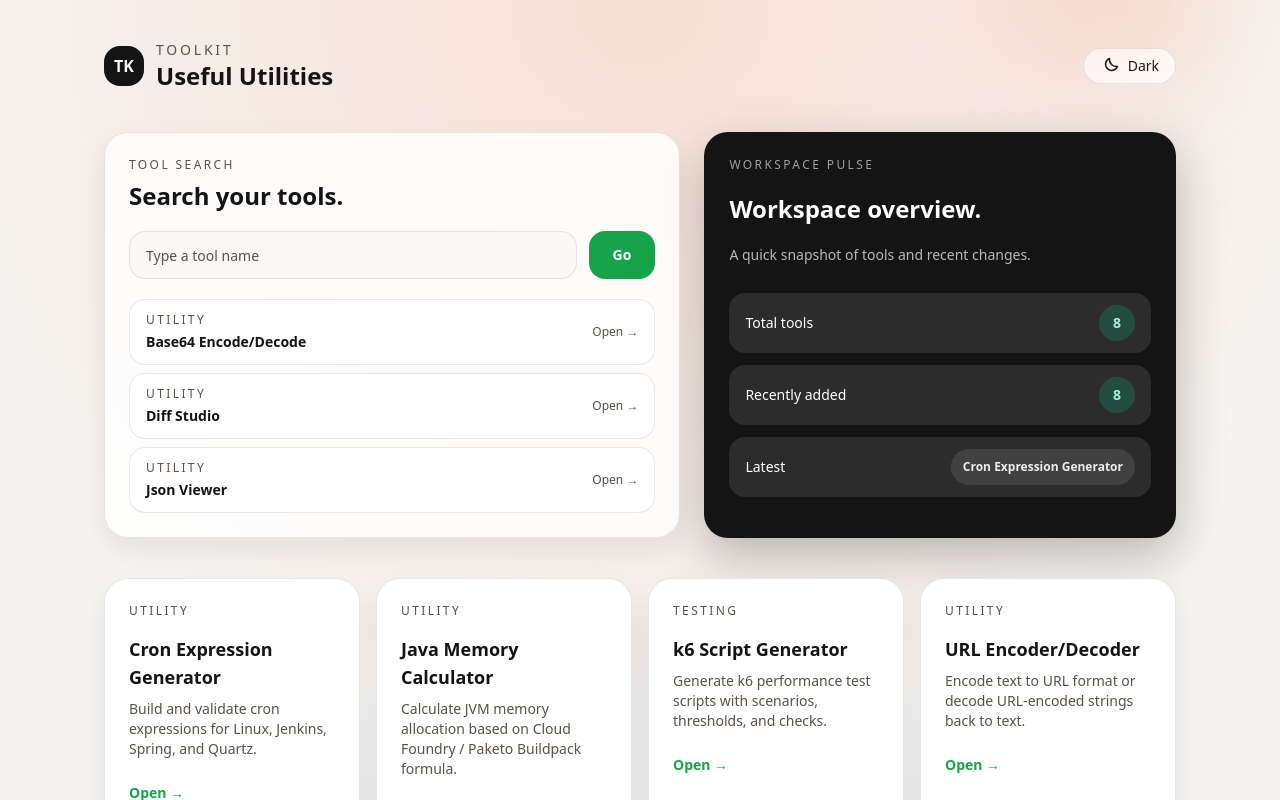
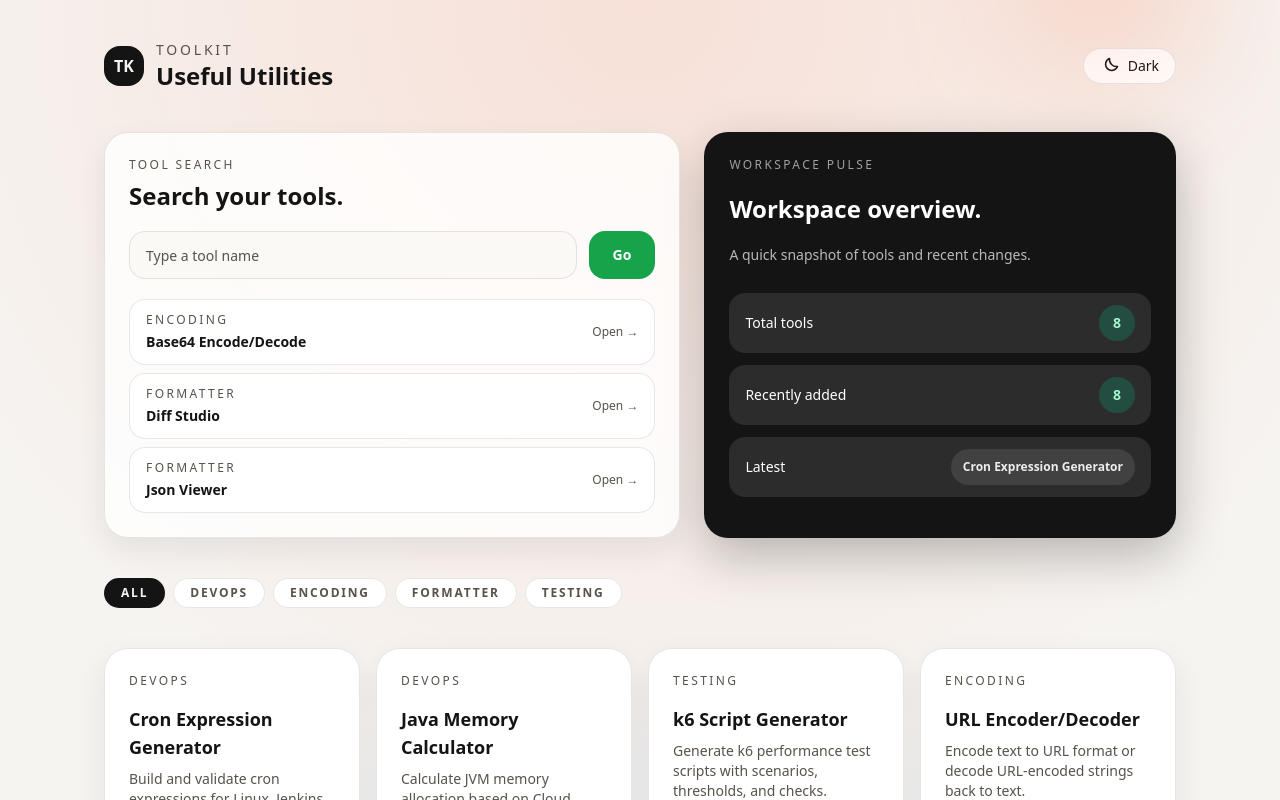
Before and after one commit to eottabom/toolkit, a Next.js app: page / in a window 1280 px wide. Shown: the top 800 px of the page. Built offline with nearby package versions, Linux system fonts and the light colour scheme.

Commit message:
feat: 카테고리 구분 기능 추가 (#13)

```diff
--- a/src/app/page.tsx
+++ b/src/app/page.tsx
@@ -11,11 +11,18 @@ import {Input} from "@/components/ui/input";
 export default function Home() {
   const {theme, mounted, toggleTheme} = useTheme();
   const [query, setQuery] = useState("");
+  const [selectedTag, setSelectedTag] = useState<string | null>(null);
+
+  const allTags = useMemo(() => [...new Set(tools.map((t) => t.tag))].sort(), []);
 
   const filteredTools = useMemo(() => {
+    let result = tools;
+    if (selectedTag) {
+      result = result.filter((t) => t.tag === selectedTag);
+    }
     const q = query.trim().toLowerCase();
-    if (!q) return tools;
-    return tools.filter((tool) => {
+    if (q) {
+      result = result.filter((tool) => {
         return (
           tool.title.toLowerCase().includes(q) ||
           tool.desc.toLowerCase().includes(q) ||
@@ -23,7 +30,9 @@ export default function Home() {
           tool.slug.toLowerCase().includes(q)
         );
       });
-  }, [query]);
+    }
+    return result;
+  }, [query, selectedTag]);
 
   const recentTools = useMemo(() => {
     const now = new Date();
@@ -192,11 +201,40 @@ export default function Home() {
             </Card>
           </section>
 
+          <div
+            className="flex flex-wrap gap-2 animate-[fade-in_0.8s_ease-out]"
+            style={{animationDelay: "0.12s", animationFillMode: "both"}}
+          >
+            <button
+              onClick={() => setSelectedTag(null)}
+              className={`rounded-full border px-4 py-1.5 text-xs font-semibold uppercase tracking-[0.15em] transition hover:-translate-y-0.5 ${
+                selectedTag === null
+                  ? "border-transparent bg-[var(--foreground)] text-[var(--background)]"
+                  : "border-[color:var(--card-border)] bg-[var(--surface)] text-[var(--muted)] hover:border-[color:var(--card-border-hover)]"
+              }`}
+            >
+              All
+            </button>
+            {allTags.map((tag) => (
+              <button
+                key={tag}
+                onClick={() => setSelectedTag(selectedTag === tag ? null : tag)}
+                className={`rounded-full border px-4 py-1.5 text-xs font-semibold uppercase tracking-[0.15em] transition hover:-translate-y-0.5 ${
+                  selectedTag === tag
+                    ? "border-transparent bg-[var(--foreground)] text-[var(--background)]"
+                    : "border-[color:var(--card-border)] bg-[var(--surface)] text-[var(--muted)] hover:border-[color:var(--card-border-hover)]"
+                }`}
+              >
+                {tag}
+              </button>
+            ))}
+          </div>
+
           <section
             className="grid gap-4 md:grid-cols-2 lg:grid-cols-4 animate-[fade-in_0.8s_ease-out]"
             style={{animationDelay: "0.18s", animationFillMode: "both"}}
           >
-            {[...tools]
+            {[...filteredTools]
               .sort((a, b) => (b.createdAt ?? "").localeCompare(a.createdAt ?? ""))
               .map((tool, index) => (
                 <Card
--- a/src/lib/tools.ts
+++ b/src/lib/tools.ts
@@ -10,42 +10,42 @@ export const tools: ToolItem[] = [
   {
     title: "Base64 Encode/Decode",
     desc: "Encode plain text to Base64 or decode Base64 back to text.",
-    tag: "Utility",
+    tag: "Encoding",
     slug: "base64",
     createdAt: "2026-02-11",
   },
   {
     title: "Diff Studio",
     desc: "Compare text side-by-side and highlight changes.",
-    tag: "Utility",
+    tag: "Formatter",
     slug: "diff",
     createdAt: "2026-02-11",
   },
   {
     title: "Json Viewer",
     desc: "Pretty or Edit Json.",
-    tag: "Utility",
+    tag: "Formatter",
     slug: "json-viewer",
     createdAt: "2026-02-14",
   },
   {
     title: "JWT Encoder/Decoder",
     desc: "Decode JWT tokens or encode Header/Payload with HMAC-SHA256.",
-    tag: "Utility",
+    tag: "Encoding",
     slug: "jwt",
     createdAt: "2026-02-15",
   },
   {
     title: "URL Encoder/Decoder",
     desc: "Encode text to URL format or decode URL-encoded strings back to text.",
-    tag: "Utility",
+    tag: "Encoding",
     slug: "url",
     createdAt: "2026-02-17",
   },
   {
     title: "Java Memory Calculator",
     desc: "Calculate JVM memory allocation based on Cloud Foundry / Paketo Buildpack formula.",
-    tag: "Utility",
+    tag: "DevOps",
     slug: "java-memory-calculator",
     createdAt: "2026-02-18",
   },
@@ -59,7 +59,7 @@ export const tools: ToolItem[] = [
   {
     title: "Cron Expression Generator",
     desc: "Build and validate cron expressions for Linux, Jenkins, Spring, and Quartz.",
-    tag: "Utility",
+    tag: "DevOps",
     slug: "cron-generator",
     createdAt: "2026-02-21",
   },
```
Lines whose indentation alone changed are shown as unchanged.
